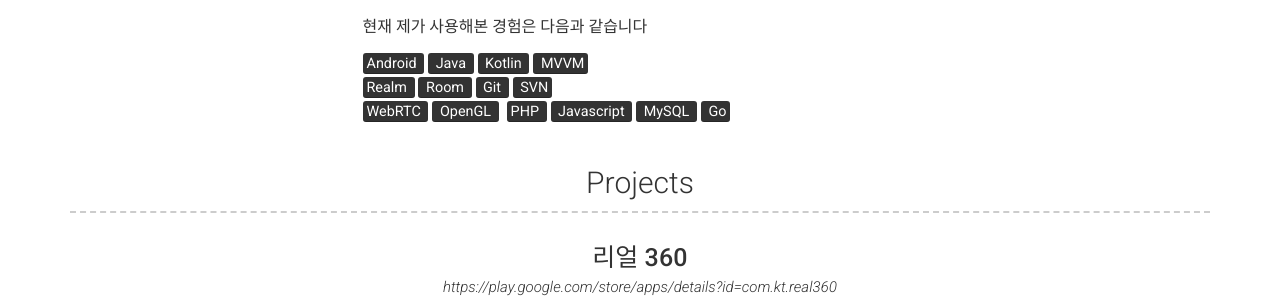
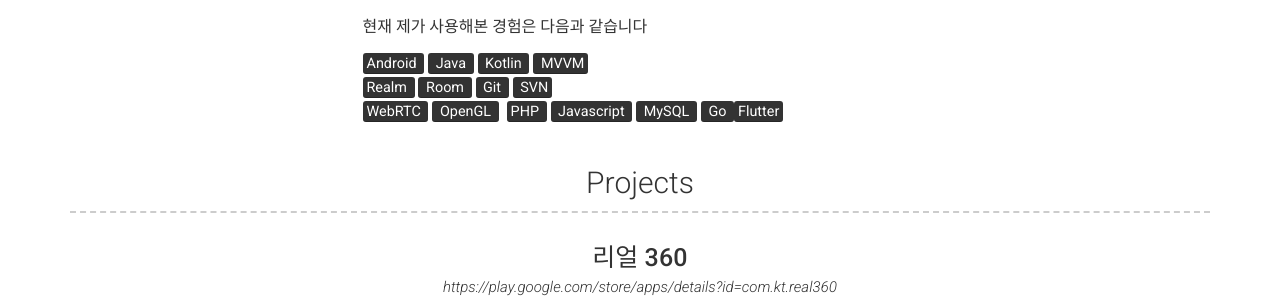
Before and after one commit to developerwatson/devwatsonlee.github.io, a Jekyll site: the page built from index.md, in a window 1280 px wide and 900 px high, scrolled down 382 px. Shown: the part 157-455 px from the top of the window. Built offline with Jekyll 4.4.1, drawn with Linux system fonts in a browser that asks for light colours.

Commit message:
flutter add

```diff
--- a/_config.yml
+++ b/_config.yml
@@ -46,6 +46,7 @@ about_content: |
   <mark> Realm </mark> &nbsp;<mark> Room </mark> &nbsp;<mark> Git </mark> &nbsp;<mark> SVN </mark>
   <mark> WebRTC </mark> &nbsp;<mark> OpenGL </mark> &nbsp;
   <mark> PHP </mark> &nbsp;<mark> Javascript </mark> &nbsp;<mark> MySQL </mark> &nbsp;<mark> Go </mark>
+  <mark> Flutter </mark>
 
 # Projects Section
 # projects_title: Projects #(Use this to override about projects section title)
```
